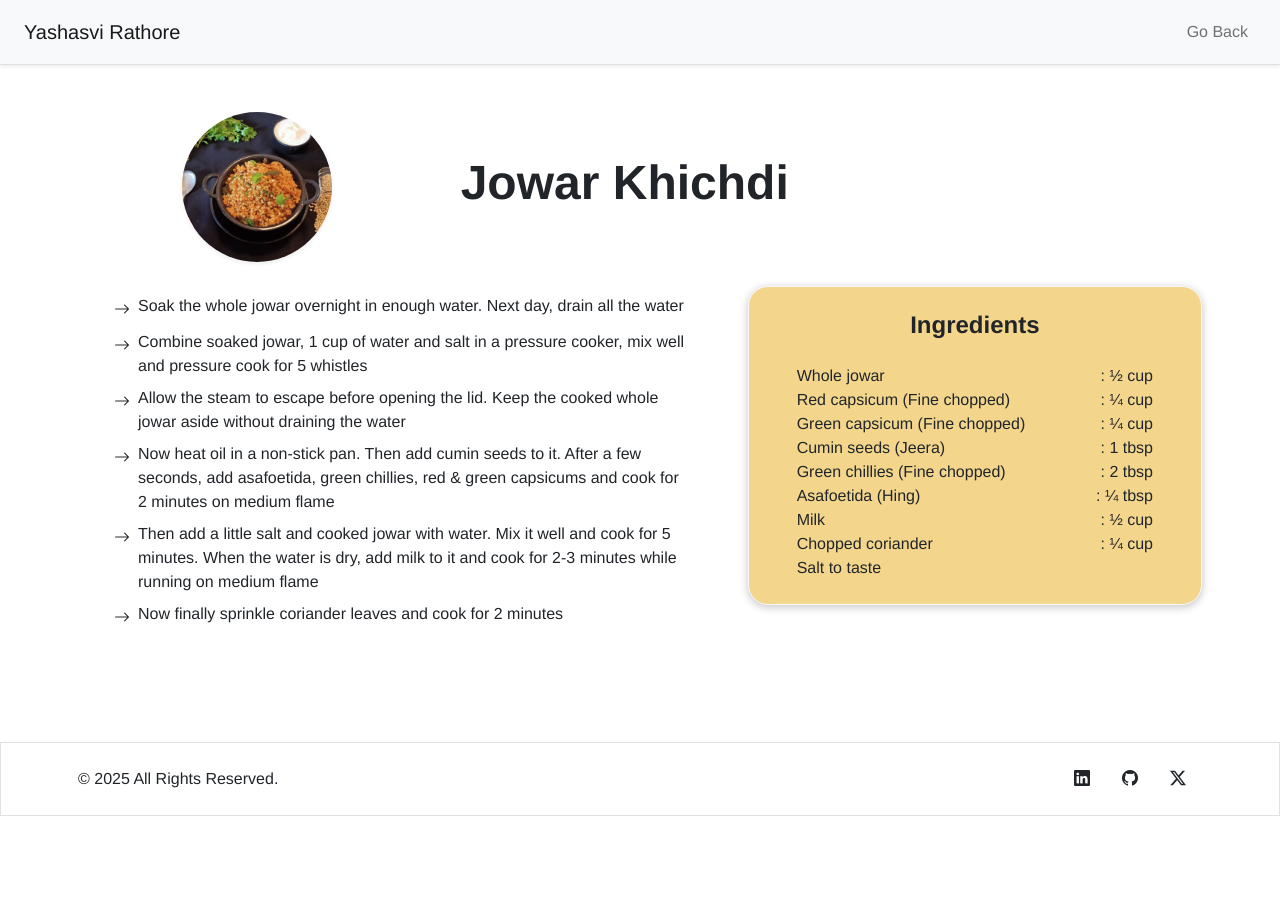
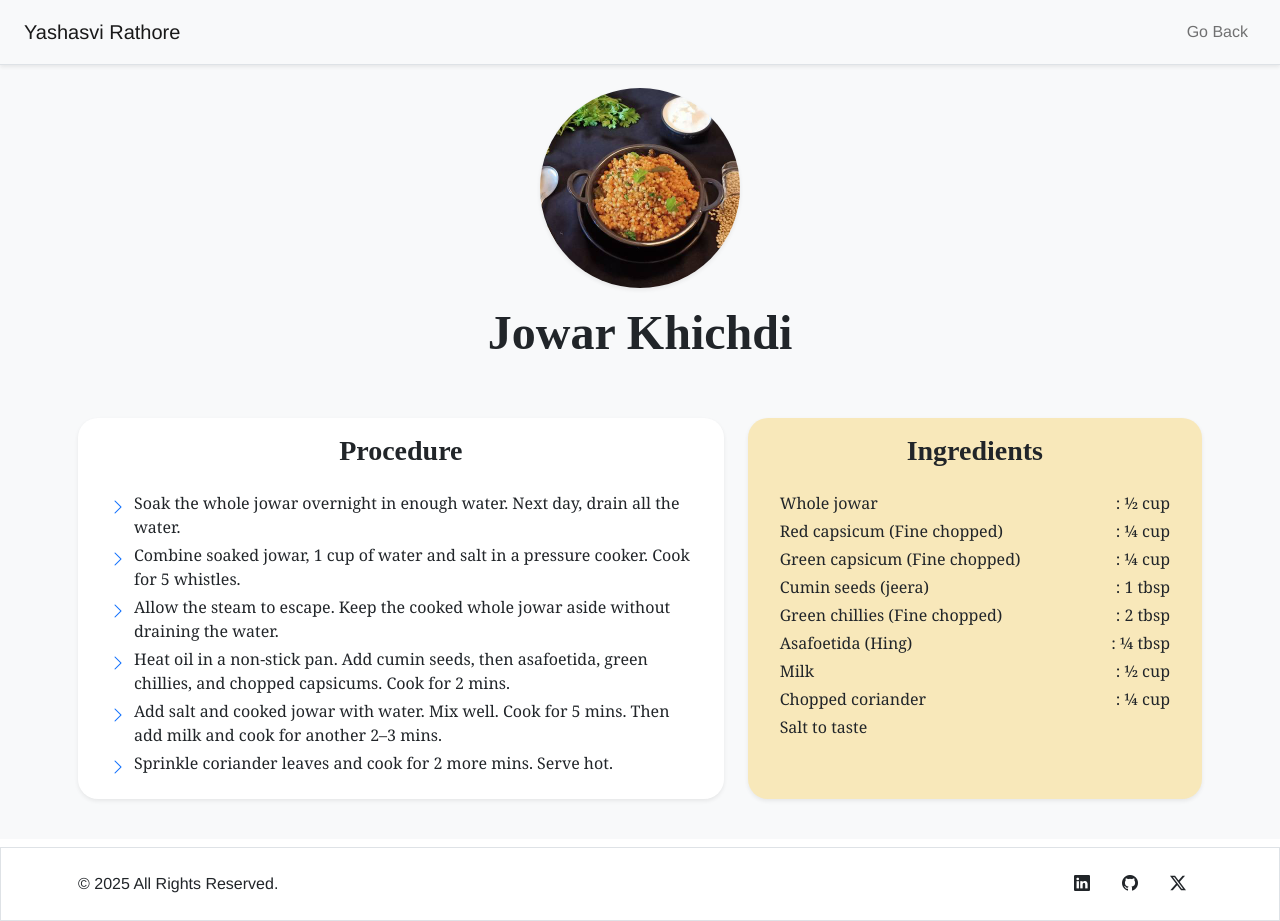
Before and after one commit to Self-Lakshh/PHD-Portfolio.github.io, a plain HTML site: page pages/recipes/jowar-khichdi.html in a window 1280 px wide. Before the commit the page ends 816 px from the top, so only its background shows below. Drawn offline with nearby package versions, Linux system fonts and the light colour scheme; files that its build step writes are made by us from their sources.

Commit message:
Added Jowar Khichdi Page

```diff
--- a/pages/recipes/jowar-khichdi.html
+++ b/pages/recipes/jowar-khichdi.html
@@ -23,6 +23,17 @@
 
     <!-- Default CSS -->
     <link rel="stylesheet" href="./../style.css">
+
+    <style>
+        .card-font {
+            font-family: 'Georgia', 'Times New Roman', serif;
+        }
+
+        .card-head-font {
+            font-family: 'Playfair Display', serif;
+        }
+    </style>
+
 
 </head>
 
@@ -58,96 +69,82 @@
     <!-- Main Content -->
     <main class="container-fluid my-2 p-0">
         <!-- Jowar Khichdi -->
-        <section id="kodon" class="py-5 bg-white mt-5" data-aos="fade-down">
-            <div class="container py-3">
-                <div class="row justify-content-center align-items-center text-center text-md-start mb-1">
-                    <!-- Left Side: Image -->
-                    <div class="col-md-4 order-2 justify-content-center align-content-center d-flex order-md-1 mb-4 mb-md-0"
-                        data-aos="fade-right">
-                        <img src="/assets/recipes/jowar-khichdi.jpg" alt="Kodon"
-                            class="img-fluid shadow-sm mx-auto rounded-circle" style="max-width: 150px;">
-                    </div>
-                    <!-- Right Side: Text -->
-                    <div class="col-md-8 order-2 order-md-1">
-                        <h5 class="display-5 fw-bold" data-aos="fade-down">Jowar Khichdi</h5>
+        <section id="jowar-khichdi" class="py-3 bg-light mt-5" data-aos="fade-down">
+            <div class="container py-4">
+                <!-- Header -->
+                <div class="row justify-content-center text-center mb-5">
+                    <div class="col-md-12">
+                        <img src="/assets/recipes/jowar-khichdi.jpg" alt="Jowar Khichdi"
+                            class="img-fluid rounded-circle shadow-sm mb-3" style="max-width:200px; object-fit: cover;">
+                        <h2 class="fw-bold display-5 card-head-font">Jowar Khichdi</h2>
                     </div>
                 </div>
 
-                <div class="row mt-4">
+                <!-- Content -->
+                <div class="row g-4 align-items-stretch">
                     <!-- Procedure -->
-                    <div class="col-md-7 mb-4 mt-2 px-5" data-aos="fade-up" data-aos-delay="100">
-                        <ul class="list-unstyled">
-                            <li class="d-flex align-items-start mb-2">
-                                <i class="bi bi-arrow-right mt-1 me-2"></i>
-                                <span>Soak the whole jowar overnight in enough water. Next day, drain all the
-                                    water</span>
-                            </li>
-                            <li class="d-flex align-items-start mb-2">
-                                <i class="bi bi-arrow-right mt-1 me-2"></i>
-                                <span>Combine soaked jowar, 1 cup of water and salt in a pressure cooker, mix well and
-                                    pressure cook for 5
-                                    whistles</span>
-                            </li>
-                            <li class="d-flex align-items-start mb-2">
-                                <i class="bi bi-arrow-right mt-1 me-2"></i>
-                                <span>Allow the steam to escape before opening the lid. Keep the cooked whole jowar
-                                    aside without draining
-                                    the water</span>
-                            </li>
-                            <li class="d-flex align-items-start mb-2">
-                                <i class="bi bi-arrow-right mt-1 me-2"></i>
-                                <span>Now heat oil in a non-stick pan. Then add cumin seeds to it. After a few seconds,
-                                    add asafoetida,
-                                    green chillies, red & green capsicums and cook for 2 minutes on medium flame</span>
-                            </li>
-                            <li class="d-flex align-items-start mb-2">
-                                <i class="bi bi-arrow-right mt-1 me-2"></i>
-                                <span>Then add a little salt and cooked jowar with water. Mix it well and cook for 5
-                                    minutes. When the water
-                                    is dry, add milk to it and cook for 2-3 minutes while running on medium flame</span>
-                            </li>
-                            <li class="d-flex align-items-start mb-2">
-                                <i class="bi bi-arrow-right mt-1 me-2"></i>
-                                <span>Now finally sprinkle coriander leaves and cook for 2 minutes</span>
-                            </li>
-                        </ul>
+                    <div class="col-md-7" data-aos="fade-up" data-aos-delay="200">
+                        <div class="card shadow-sm border-0 h-100 px-3" style="border-radius: 20px;">
+                            <div class="card-body d-flex flex-column ">
+                                <h3 class="fw-bold mb-4 text-center card-head-font">Procedure</h3>
+                                <ul class="list-unstyled card-font mb-0">
+                                    <li class="d-flex mb-1"><i
+                                            class="bi bi-chevron-right text-primary me-2 mt-1"></i>Soak the
+                                        whole jowar overnight in enough water. Next day, drain all the water.</li>
+                                    <li class="d-flex mb-1"><i
+                                            class="bi bi-chevron-right text-primary me-2 mt-1"></i>Combine
+                                        soaked jowar, 1 cup of water and salt in a pressure cooker. Cook for 5 whistles.
+                                    </li>
+                                    <li class="d-flex mb-1"><i
+                                            class="bi bi-chevron-right text-primary me-2 mt-1"></i>Allow the
+                                        steam to escape. Keep the cooked whole jowar aside without draining the water.
+                                    </li>
+                                    <li class="d-flex mb-1"><i
+                                            class="bi bi-chevron-right text-primary me-2 mt-1"></i>Heat oil
+                                        in a non-stick pan. Add cumin seeds, then asafoetida, green chillies, and
+                                        chopped
+                                        capsicums. Cook for 2 mins.</li>
+                                    <li class="d-flex mb-1"><i
+                                            class="bi bi-chevron-right text-primary me-2 mt-1"></i>Add salt
+                                        and cooked jowar with water. Mix well. Cook for 5 mins. Then add milk and cook
+                                        for
+                                        another 2–3 mins.</li>
+                                    <li class="d-flex mb-1"><i
+                                            class="bi bi-chevron-right text-primary me-2 mt-1"></i>Sprinkle
+                                        coriander leaves and cook for 2 more mins. Serve hot.</li>
+                                </ul>
+                            </div>
+                        </div>
                     </div>
 
-
                     <!-- Ingredients -->
-                    <div class="col-md-5 mb-4" data-aos="fade-up" data-aos-delay="100">
-                        <div class="card shadow-cust border-light"
-                            style="background-color: #f3d68c; border-radius: 20px;">
-                            <div class="card-body py-4 px-5">
-                                <h4 class="mb-4 text-center fw-bold">Ingredients</h4>
-                                <ul class="list-unstyled mb-0">
-                                    <li class="d-flex justify-content-between">
-                                        <span>Whole jowar</span><span>: ½ cup</span>
+                    <div class="col-md-5" data-aos="fade-up" data-aos-delay="200">
+                        <div class="card shadow-sm border-0 h-100 px-3"
+                            style="background-color: #f8e8ba; border-radius: 20px;">
+                            <div class="card-body d-flex flex-column">
+                                <h3 class="fw-bold text-center mb-4 card-head-font">Ingredients</h3>
+                                <ul class="list-unstyled card-font mb-0">
+                                    <li class="d-flex justify-content-between mb-1"><span>Whole jowar</span><span>: ½
+                                            cup</span></li>
+                                    <li class="d-flex justify-content-between mb-1"><span>Red capsicum (Fine
+                                            chopped)</span><span>: ¼
+                                            cup</span></li>
+                                    <li class="d-flex justify-content-between mb-1"><span>Green capsicum (Fine
+                                            chopped)</span><span>: ¼
+                                            cup</span></li>
+                                    <li class="d-flex justify-content-between mb-1"><span>Cumin seeds
+                                            (jeera)</span><span>: 1 tbsp</span>
                                     </li>
-                                    <li class="d-flex justify-content-between">
-                                        <span>Red capsicum (Fine chopped)</span><span>: ¼ cup</span>
-                                    </li>
-                                    <li class="d-flex justify-content-between">
-                                        <span>Green capsicum (Fine chopped)</span><span>: ¼ cup</span>
-                                    </li>
-                                    <li class="d-flex justify-content-between">
-                                        <span>Cumin seeds (Jeera)</span><span>: 1 tbsp</span>
-                                    </li>
-                                    <li class="d-flex justify-content-between">
-                                        <span>Green chillies (Fine chopped)</span><span>: 2 tbsp</span>
-                                    </li>
-                                    <li class="d-flex justify-content-between">
-                                        <span>Asafoetida (Hing)</span><span>: ¼ tbsp</span>
-                                    </li>
-                                    <li class="d-flex justify-content-between">
-                                        <span>Milk</span><span>: ½ cup</span>
-                                    </li>
-                                    <li class="d-flex justify-content-between">
-                                        <span>Chopped coriander</span><span>: ¼ cup</span>
-                                    </li>
-                                    <li class="d-flex justify-content-between">
-                                        <span>Salt to taste</span><span></span>
-                                    </li>
+                                    <li class="d-flex justify-content-between mb-1"><span>Green chillies (Fine
+                                            chopped)</span><span>: 2
+                                            tbsp</span></li>
+                                    <li class="d-flex justify-content-between mb-1"><span>Asafoetida
+                                            (Hing)</span><span>: ¼ tbsp</span></li>
+                                    <li class="d-flex justify-content-between mb-1"><span>Milk</span><span>: ½
+                                            cup</span></li>
+                                    <li class="d-flex justify-content-between mb-1"><span>Chopped
+                                            coriander</span><span>: ¼ cup</span></li>
+                                    <li class="d-flex justify-content-between mb-1"><span>Salt to taste</span></li>
                                 </ul>
                             </div>
                         </div>
@@ -156,6 +153,7 @@
                 </div>
             </div>
         </section>
+
     </main>
 
     <!-- Footer -->
```
Also changed, not shown: pages/recipes/bajra-bhajia.html (added), pages/recipes/bajra-khichdi.html (added), pages/recipes/jowar-chilla.html (added), pages/recipes/jowar-ladoos.html (added), pages/recipes/jowar-pongal.html (added), pages/recipes/kodon-kheer.html (added), pages/recipes/kodon-upma.html (added), pages/recipes/kutki-dahi-rice.html (added), pages/recipes/kutki-patties.html (added), pages/recipes/ragi-kheer.html (added), pages/recipes/ragi-ladoos.html (added), pages/recipes/sanwa-cutlet.html (added), pages/recipes/sanwa-kheer.html (added).
